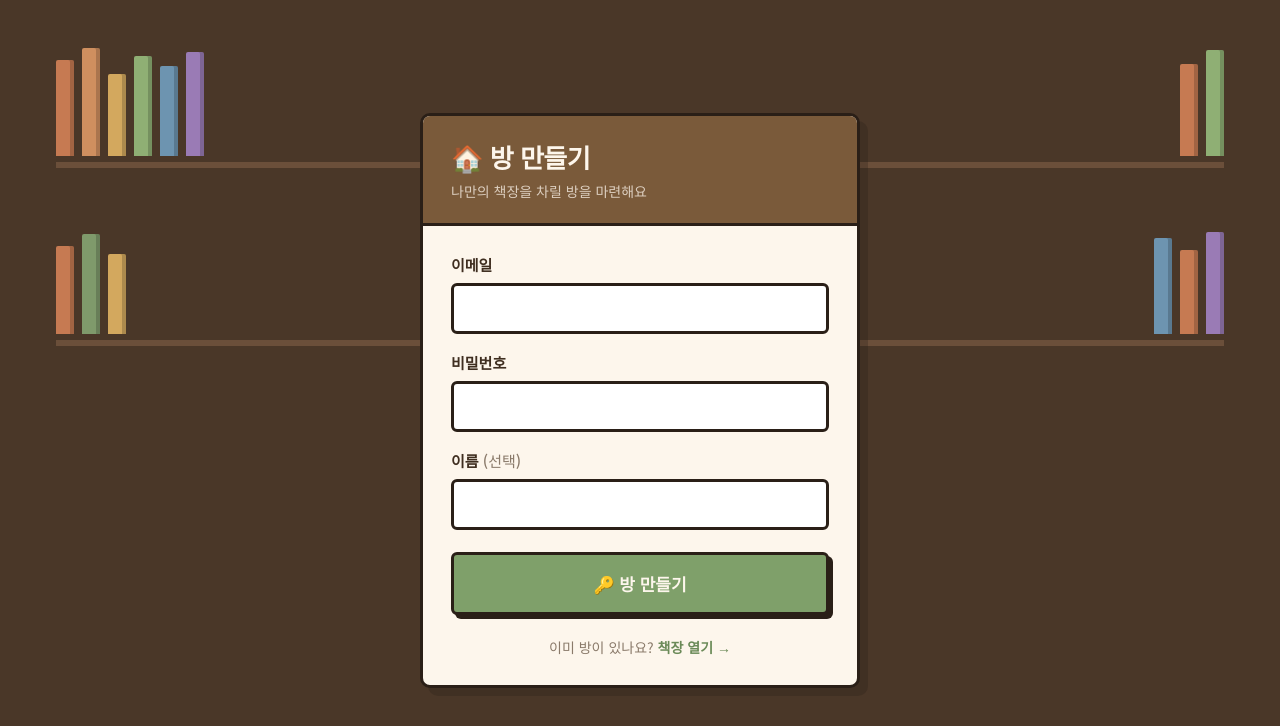
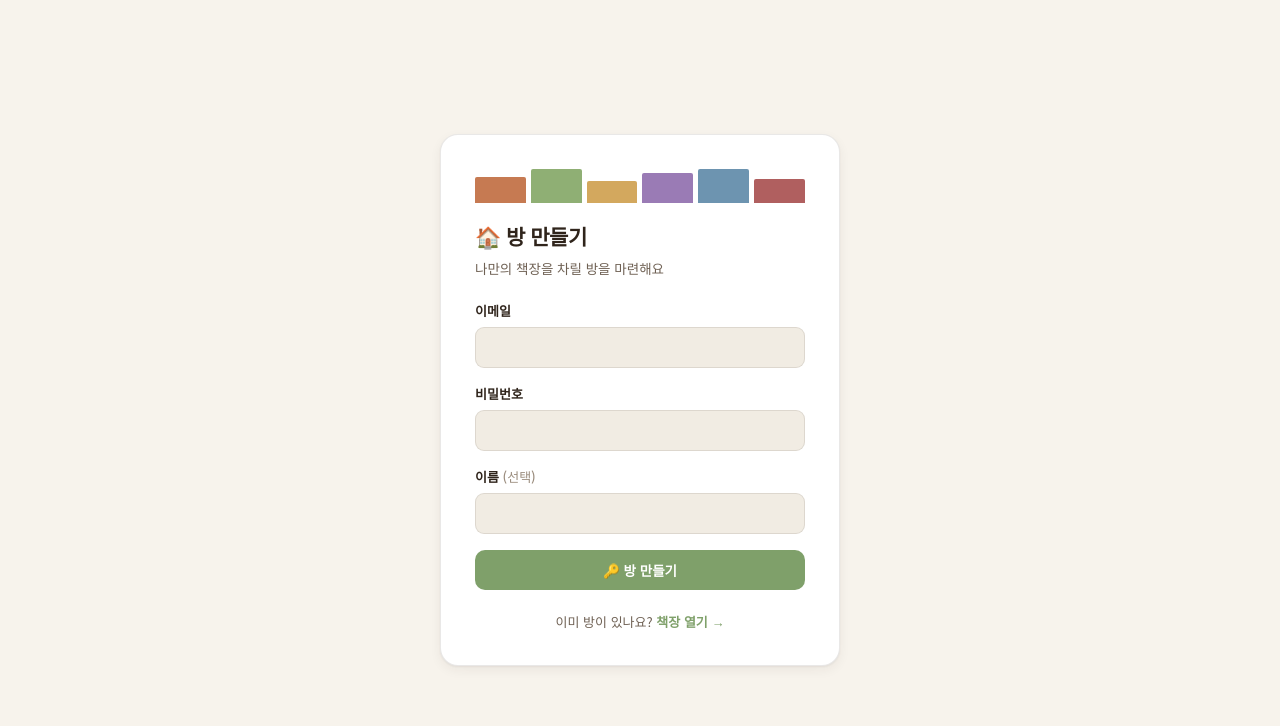
Before and after one commit to cnamorose/bangguseok-teamplay, a Next.js app: page /signup in a window 1280 px wide. Shown: the top 726 px of the page. Built offline with nearby package versions, Linux system fonts and the light colour scheme.

Commit message:
refactor: 로그인/회원가입 화면 디자인 수정

```diff
--- /dev/null
+++ b/app/components/BookSpines.tsx
@@ -0,0 +1,23 @@
+// 인증 화면(로그인·회원가입) 머리에 놓는 책등 몇 권.
+//
+// 예전엔 나무 선반이 그려진 큰 책장 배경이었는데, 지금 테마는 면과 선으로만
+// 말하므로 정체성만 남기고 덜어냈다. 색은 --book-1~6을 쓰므로 테마를 따라간다.
+
+const SPINES = [
+  { color: "book-1", height: 26 },
+  { color: "book-3", height: 34 },
+  { color: "book-2", height: 22 },
+  { color: "book-5", height: 30 },
+  { color: "book-4", height: 34 },
+  { color: "book-6", height: 24 },
+];
+
+export default function BookSpines() {
+  return (
+    <div className="ui-spines" aria-hidden="true">
+      {SPINES.map((s, i) => (
+        <span key={i} style={{ height: s.height, background: `var(--${s.color})` }} />
+      ))}
+    </div>
+  );
+}
--- a/app/components/Shelves.tsx
+++ /dev/null
@@ -1,50 +0,0 @@
-// 배경 책장 장식 (로그인 · 회원가입 등 인증 페이지 공용)
-type Book = { color: string; height: number };
-
-const TOP_LEFT: Book[] = [
-  { color: "#c67a52", height: 96 },
-  { color: "#cf8f5f", height: 108 },
-  { color: "#d3a85e", height: 82 },
-  { color: "#8faf74", height: 100 },
-  { color: "#6d94b0", height: 90 },
-  { color: "#9a7bb5", height: 104 },
-];
-const TOP_RIGHT: Book[] = [
-  { color: "#c67a52", height: 92 },
-  { color: "#8faf74", height: 106 },
-];
-const BOTTOM_LEFT: Book[] = [
-  { color: "#c67a52", height: 88 },
-  { color: "#7f9a6b", height: 100 },
-  { color: "#d3a85e", height: 80 },
-];
-const BOTTOM_RIGHT: Book[] = [
-  { color: "#6d94b0", height: 96 },
-  { color: "#c67a52", height: 84 },
-  { color: "#9a7bb5", height: 102 },
-];
-
-function BookRow({ books }: { books: Book[] }) {
-  return (
-    <div className="tp-book-row">
-      {books.map((b, i) => (
-        <div key={i} className="tp-book" style={{ height: b.height, background: b.color }} />
-      ))}
-    </div>
-  );
-}
-
-export default function Shelves() {
-  return (
-    <div className="tp-shelves" aria-hidden="true">
-      <div className="tp-shelf">
-        <BookRow books={TOP_LEFT} />
-        <BookRow books={TOP_RIGHT} />
-      </div>
-      <div className="tp-shelf">
-        <BookRow books={BOTTOM_LEFT} />
-        <BookRow books={BOTTOM_RIGHT} />
-      </div>
-    </div>
-  );
-}
--- a/app/globals.css
+++ b/app/globals.css
@@ -1599,6 +1599,31 @@ body {
   color: var(--sage); background: color-mix(in srgb, var(--sage) 15%, transparent);
 }
 
+/* ── 인증 화면 (로그인 · 회원가입) ──
+   껍데기 없이 홀로 서는 화면. 가운데 카드 하나로 끝낸다. */
+.ui-auth {
+  min-height: 100vh;
+  display: flex; align-items: center; justify-content: center;
+  padding: 24px;
+}
+.ui-auth-card {
+  width: min(400px, 100%);
+  display: flex; flex-direction: column; gap: 22px;
+  padding: clamp(24px, 5vw, 34px);
+  background: var(--surface); border: 1px solid var(--line);
+  border-radius: 18px; box-shadow: var(--lift);
+}
+.ui-auth-card h1 { margin: 0; font-size: 21px; font-weight: 800; letter-spacing: -.5px; }
+.ui-auth-card h1 + p { margin: 6px 0 0; font-size: 13.5px; line-height: 1.7; color: var(--fg-2); word-break: keep-all; }
+.ui-auth-card form { display: flex; flex-direction: column; gap: 16px; }
+.ui-auth-foot { margin: 0; text-align: center; font-size: 13px; color: var(--fg-2); }
+.ui-auth-foot a { color: var(--sage); font-weight: 700; text-decoration: none; }
+.ui-auth-foot a:hover { text-decoration: underline; }
+
+/* 책등 몇 권 — 남은 유일한 장식 */
+.ui-spines { display: flex; align-items: flex-end; gap: 5px; height: 34px; }
+.ui-spines span { flex: 1; border-radius: 2px 2px 0 0; }
+
 /* ── 공유 페이지 ──
    껍데기 없이 홀로 서는 화면. 왼쪽 글 2 : 오른쪽 댓글 1.
    글이 길어도 댓글은 옆에 붙어 있어야 읽으면서 반응할 수 있다. */
@@ -1865,6 +1890,16 @@ select.ui-input { cursor: pointer; }
 }
 .ui-badge.is-pass { color: var(--sage); background: color-mix(in srgb, var(--sage) 16%, transparent); }
 .ui-badge.is-fail { color: var(--danger); background: color-mix(in srgb, var(--danger) 15%, transparent); }
+
+/* ── 동그란 아이콘 자리 ──
+   줄 높이를 1로 묶지 않으면 글리프가 baseline에 앉아 원 안에서 아래로 치우친다.
+   가운데 정렬이 맞추는 건 글리프가 아니라 줄 상자라서다 (이모지에서 특히 눈에 띈다) */
+.ui-logo-mark, .ui-avatar, .ui-face, .ui-plate-face, .ui-seat-face,
+.ui-judge-face, .ui-msg-face, .ui-board-face, .ui-post-face,
+.ui-step-n, .ui-stepgo-n, .ui-iconround, .ui-modal-x, .ui-collapse,
+.ui-pin, .ui-iconbtn, .ui-swatch.is-auto {
+  line-height: 1;
+}
 
 @media (prefers-reduced-motion: reduce) {
   .ui-book, .ui-clip, .ui-btn, .ui-collapse, .ui-card, .ui-progress-fill,
--- a/app/login/page.tsx
+++ b/app/login/page.tsx
@@ -1,8 +1,12 @@
 "use client";
 
-import { useState } from "react";
+import { useEffect, useState } from "react";
 import { useRouter } from "next/navigation";
-import Shelves from "@/app/components/Shelves";
+import BookSpines from "@/app/components/BookSpines";
+
+// 껍데기(Shell) 밖에 있는 화면이라 틀(.ui-page)과 밝기를 직접 세운다.
+
+const MODE_KEY = "tp-mode";
 
 export default function LoginPage() {
   const router = useRouter();
@@ -10,6 +14,11 @@ export default function LoginPage() {
   const [password, setPassword] = useState("");
   const [error, setError] = useState("");
   const [loading, setLoading] = useState(false);
+  const [dark, setDark] = useState(false);
+
+  useEffect(() => {
+    setDark(localStorage.getItem(MODE_KEY) === "dark");
+  }, []);
 
   const handleSubmit = async (e: React.FormEvent) => {
     e.preventDefault();
@@ -41,22 +50,19 @@ export default function LoginPage() {
   };
 
   return (
-    <div className="tp-wall">
-      {/* 배경 책장 (장식) */}
-      <Shelves />
-
-      {/* 로그인 카드 */}
-      <div className="tp-card">
-        <div className="tp-card-header">
-          <h1>🏠 방구석 스터디</h1>
+    <div className="ui-page ui-auth" data-mode={dark ? "dark" : "light"}>
+      <div className="ui-auth-card">
+        <div>
+          <BookSpines />
+          <h1 style={{ marginTop: 18 }}>🏠 방구석 스터디</h1>
           <p>내 방 책장에서 시작하는 공부와 취업 준비</p>
         </div>
 
-        <form onSubmit={handleSubmit} className="tp-card-body">
-          <label className="tp-field">
-            <span className="tp-label">이메일</span>
+        <form onSubmit={handleSubmit}>
+          <label className="ui-field">
+            <span>이메일</span>
             <input
-              className="tp-input"
+              className="ui-input"
               type="email"
               value={email}
               onChange={(e) => setEmail(e.target.value)}
@@ -65,10 +71,10 @@ export default function LoginPage() {
             />
           </label>
 
-          <label className="tp-field">
-            <span className="tp-label">비밀번호</span>
+          <label className="ui-field">
+            <span>비밀번호</span>
             <input
-              className="tp-input"
+              className="ui-input"
               type="password"
               value={password}
               onChange={(e) => setPassword(e.target.value)}
@@ -77,17 +83,21 @@ export default function LoginPage() {
             />
           </label>
 
-          {error && <p className="tp-error">{error}</p>}
+          {error && <p className="ui-note is-err">{error}</p>}
 
-          <button className="tp-btn" type="submit" disabled={loading}>
-            {loading ? "여는 중..." : "📖 책장 열기"}
+          <button
+            className="ui-btn"
+            type="submit"
+            disabled={loading}
+            style={{ justifyContent: "center" }}
+          >
+            {loading ? "여는 중…" : "📖 책장 열기"}
           </button>
+        </form>
 
-          <p className="tp-signup">
-            아직 방이 없나요?{" "}
-            <a href="/signup" className="tp-link">방 만들기 →</a>
-          </p>
-        </form>
+        <p className="ui-auth-foot">
+          아직 방이 없나요? <a href="/signup">방 만들기 →</a>
+        </p>
       </div>
     </div>
   );
--- a/app/signup/page.tsx
+++ b/app/signup/page.tsx
@@ -1,8 +1,12 @@
 "use client";
 
-import { useState } from "react";
+import { useEffect, useState } from "react";
 import { useRouter } from "next/navigation";
-import Shelves from "@/app/components/Shelves";
+import BookSpines from "@/app/components/BookSpines";
+
+// 껍데기(Shell) 밖에 있는 화면이라 틀(.ui-page)과 밝기를 직접 세운다.
+
+const MODE_KEY = "tp-mode";
 
 export default function SignupPage() {
   const router = useRouter();
@@ -11,6 +15,11 @@ export default function SignupPage() {
   const [name, setName] = useState("");
   const [error, setError] = useState("");
   const [loading, setLoading] = useState(false);
+  const [dark, setDark] = useState(false);
+
+  useEffect(() => {
+    setDark(localStorage.getItem(MODE_KEY) === "dark");
+  }, []);
 
   const handleSubmit = async (e: React.FormEvent) => {
     e.preventDefault();
@@ -42,22 +51,19 @@ export default function SignupPage() {
   };
 
   return (
-    <div className="tp-wall">
-      {/* 배경 책장 (장식) */}
-      <Shelves />
-
-      {/* 회원가입 카드 */}
-      <div className="tp-card">
-        <div className="tp-card-header">
-          <h1>🏠 방 만들기</h1>
+    <div className="ui-page ui-auth" data-mode={dark ? "dark" : "light"}>
+      <div className="ui-auth-card">
+        <div>
+          <BookSpines />
+          <h1 style={{ marginTop: 18 }}>🏠 방 만들기</h1>
           <p>나만의 책장을 차릴 방을 마련해요</p>
         </div>
 
-        <form onSubmit={handleSubmit} className="tp-card-body">
-          <label className="tp-field">
-            <span className="tp-label">이메일</span>
+        <form onSubmit={handleSubmit}>
+          <label className="ui-field">
+            <span>이메일</span>
             <input
-              className="tp-input"
+              className="ui-input"
               type="email"
               value={email}
               onChange={(e) => setEmail(e.target.value)}
@@ -66,10 +72,10 @@ export default function SignupPage() {
             />
           </label>
 
-          <label className="tp-field">
-            <span className="tp-label">비밀번호</span>
+          <label className="ui-field">
+            <span>비밀번호</span>
             <input
-              className="tp-input"
+              className="ui-input"
               type="password"
               value={password}
               onChange={(e) => setPassword(e.target.value)}
@@ -78,10 +84,12 @@ export default function SignupPage() {
             />
           </label>
 
-          <label className="tp-field">
-            <span className="tp-label">이름 <span className="tp-optional">(선택)</span></span>
+          <label className="ui-field">
+            <span>
+              이름 <em>(선택)</em>
+            </span>
             <input
-              className="tp-input"
+              className="ui-input"
               type="text"
               value={name}
               onChange={(e) => setName(e.target.value)}
@@ -89,17 +97,21 @@ export default function SignupPage() {
             />
           </label>
 
-          {error && <p className="tp-error">{error}</p>}
+          {error && <p className="ui-note is-err">{error}</p>}
 
-          <button className="tp-btn" type="submit" disabled={loading}>
-            {loading ? "짓는 중..." : "🔑 방 만들기"}
+          <button
+            className="ui-btn"
+            type="submit"
+            disabled={loading}
+            style={{ justifyContent: "center" }}
+          >
+            {loading ? "짓는 중…" : "🔑 방 만들기"}
           </button>
+        </form>
 
-          <p className="tp-signup">
-            이미 방이 있나요?{" "}
-            <a href="/login" className="tp-link">책장 열기 →</a>
-          </p>
-        </form>
+        <p className="ui-auth-foot">
+          이미 방이 있나요? <a href="/login">책장 열기 →</a>
+        </p>
       </div>
     </div>
   );
```
